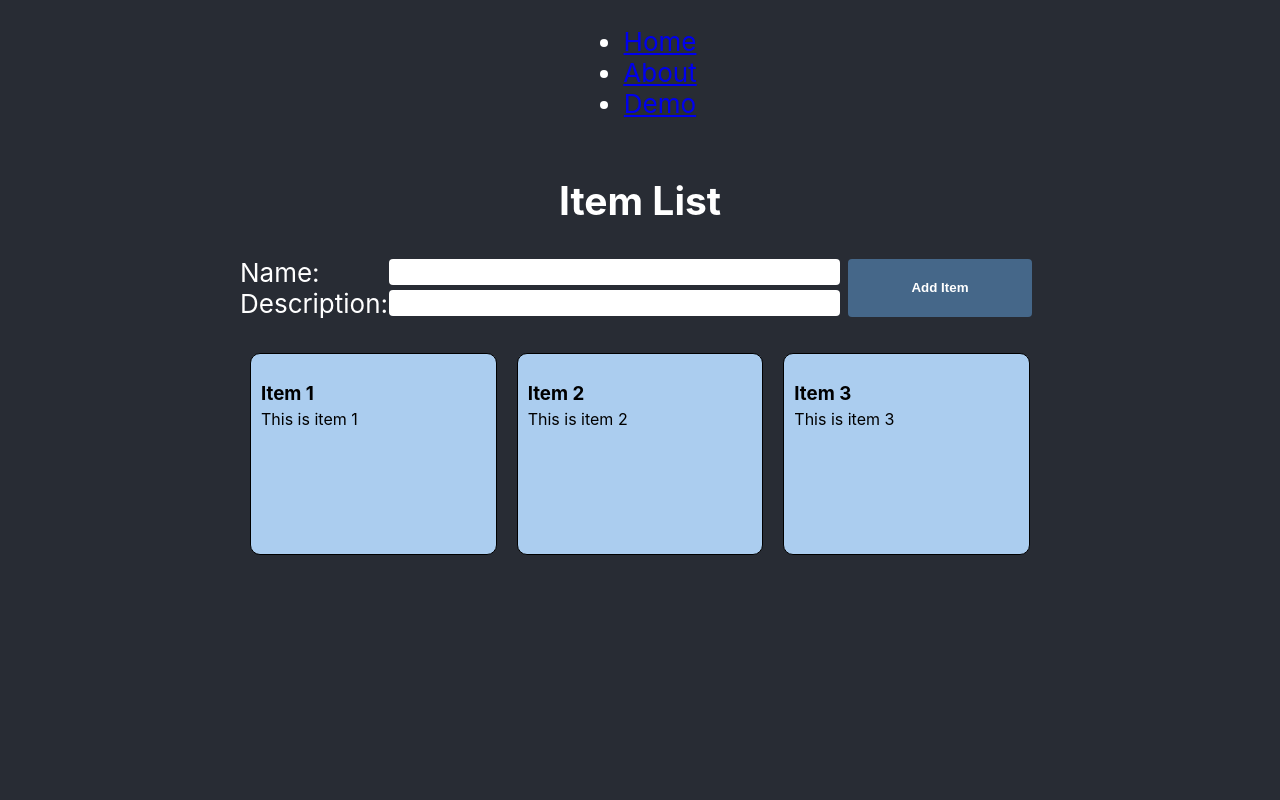
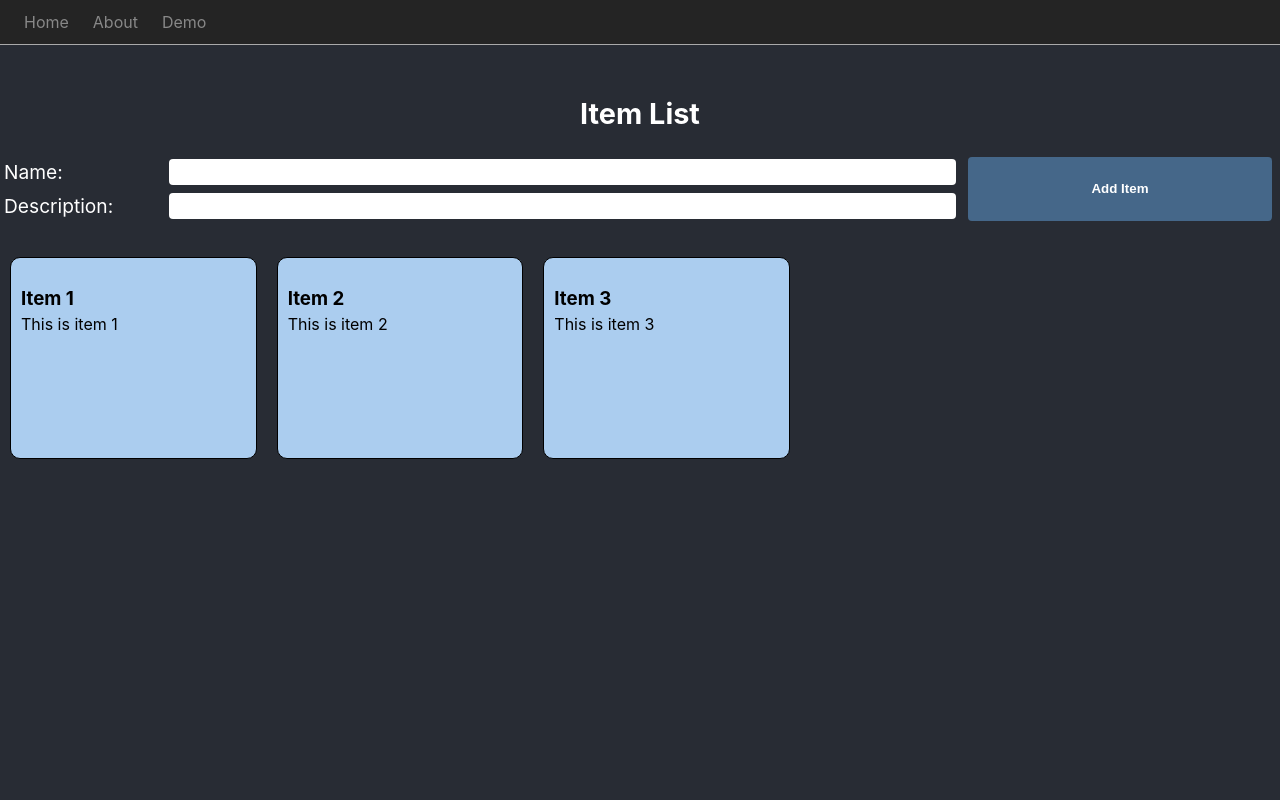
Before and after one commit to deltamann/my-react-sandbox-2024, a React (Create React App) app: page /demo in a window 1280 px wide. Shown: the top 800 px of the page. Built offline with nearby package versions, Linux system fonts and the light colour scheme.

Commit message:
Style navbar and overall page

```diff
--- a/src/App.css
+++ b/src/App.css
@@ -1,5 +1,6 @@
 .App {
   text-align: center;
+  background-color: #282c34;
 }
 
 .App-logo {
@@ -13,14 +14,17 @@
   }
 }
 
+.App-Header {
+  min-height: 72px;
+}
+
 .App-Content {
-  background-color: #282c34;
   min-height: 100vh;
-  display: flex;
+  /* display: flex;
   flex-direction: column;
   align-items: center;
-  justify-content: flex-start;
-  font-size: calc(10px + 2vmin);
+  justify-content: flex-start;*/
+  font-size: 1.2rem;
   color: white;
 }
 
--- a/src/App.tsx
+++ b/src/App.tsx
@@ -7,14 +7,22 @@ import Demo from './routes/Demo';
 
 function App() {
   return (
-    <div className="App App-Content">
+    <div className="App">
       <Router>
+        <div className='App-Header'>
+          <header>
             <NavBar />
+          </header>
+        </div>
+        <div className='App-Content'>
+          <section>
             <Routes>
               <Route path='/' element={<Home />} />
               <Route path='/about' element={<About />} />
               <Route path='/demo' element={<Demo />} />
             </Routes>
+          </section>
+        </div>
       </Router>
     </div>
   );
--- a/src/components/ItemList/ItemForm.css
+++ b/src/components/ItemList/ItemForm.css
@@ -19,16 +19,11 @@
     height: 24px;
 }
 
-.ItemForm-NameInput {
+.ItemForm-NameInput, .ItemForm-DescInput {
     display: flex;
     align-items: center;
     justify-content: flex-start;
-}
-
-.ItemForm-DescInput {
-    display: flex;
-    align-items: center;
-    justify-content: flex-start;
+    padding: 4px;
 }
 
 .ItemForm-ButtonBlock {
--- /dev/null
+++ b/src/components/NavBar/NavBar.css
@@ -0,0 +1,30 @@
+.MainNavBar {
+    background: #242424;
+    border-bottom: 1px solid #aaa;
+}
+
+.MainNavBar nav {
+    display: flex;
+}
+
+.MainNavBar ul {
+    margin: 0;
+    padding: 12px;
+    display: flex;
+}
+
+.MainNavBar li {
+    display: flex;
+    align-items: center;
+    justify-content: center;
+    padding: 0 12px;
+}
+
+.MainNavBar li a {
+    color: #888;
+    text-decoration: none;
+}
+.MainNavBar li a:active {
+    color: white;
+    text-decoration: none;
+}
--- a/src/components/NavBar/NavBar.tsx
+++ b/src/components/NavBar/NavBar.tsx
@@ -1,24 +1,35 @@
 import { Link } from "react-router-dom";
+import './NavBar.css'
+import { useEffect } from "react";
 
-const NavBar = () => (
-    <header>
-        <nav>
+const NavBar = () => {
+    useEffect(() => {
+        const scrollEffect = () => { console.log('scroll detected: ', window.scrollY); }
+        window.addEventListener('scroll', scrollEffect);
+
+        return () => {
+            window.removeEventListener('scroll', scrollEffect);
+        }
+    }, [])
+
+    return (
+        <nav className="MainNavBar">
             <ul>
                 <li>
-                <Link to="/">Home</Link>
+                    <Link to="/">Home</Link>
                 </li>
                 <li>
-                <Link to="/about">About</Link>
+                    <Link to="/about">About</Link>
                 </li>
                 <li>
-                <Link to="/demo">Demo</Link>
+                    <Link to="/demo">Demo</Link>
                 </li>
                 {/* <li>
                 <Link to="/list/1">first list</Link>
                 </li> */}
             </ul>
         </nav>
-    </header>
-)
+    )
+};
 
 export default NavBar;
```
Lines whose indentation alone changed are shown as unchanged.
